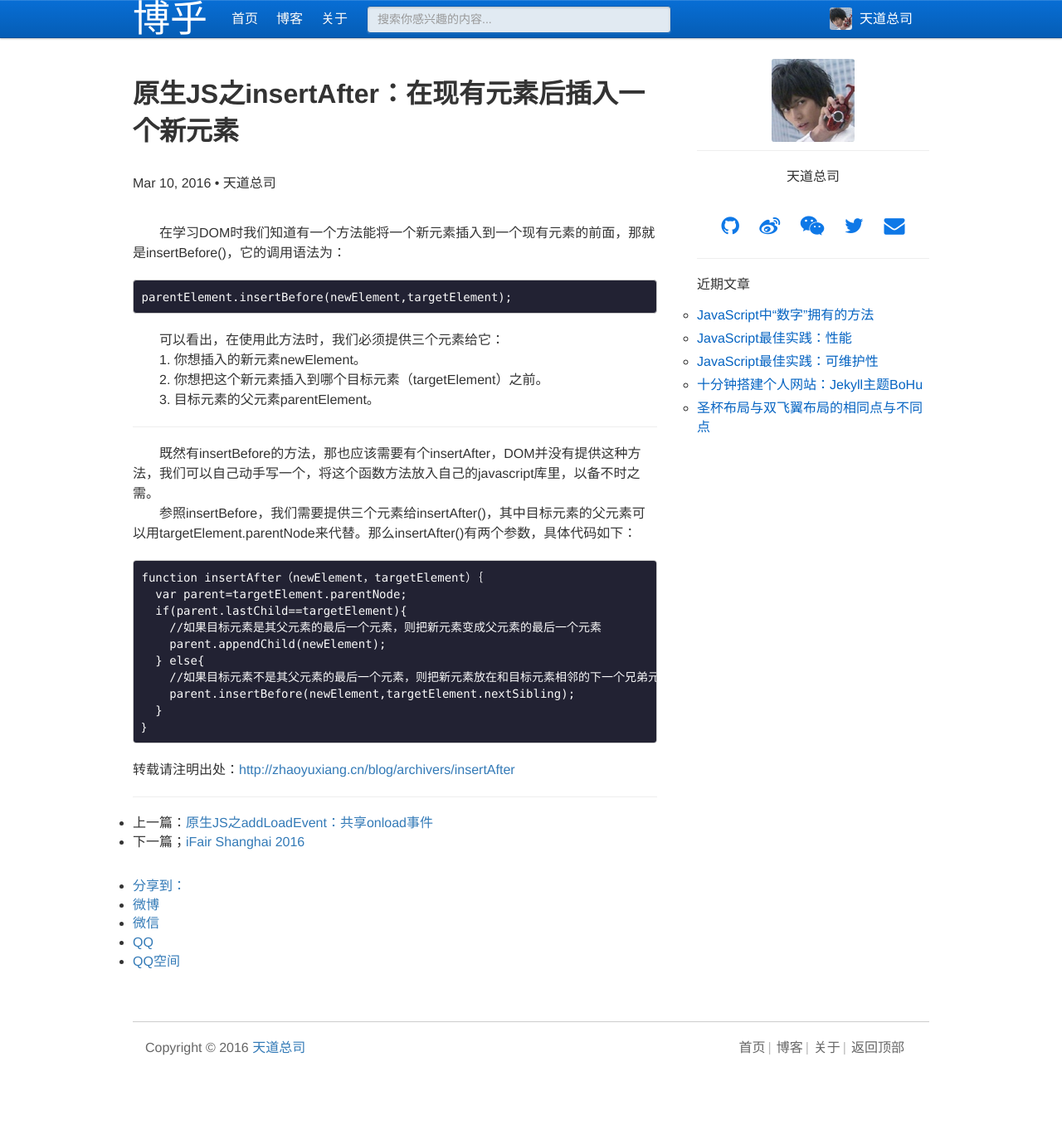
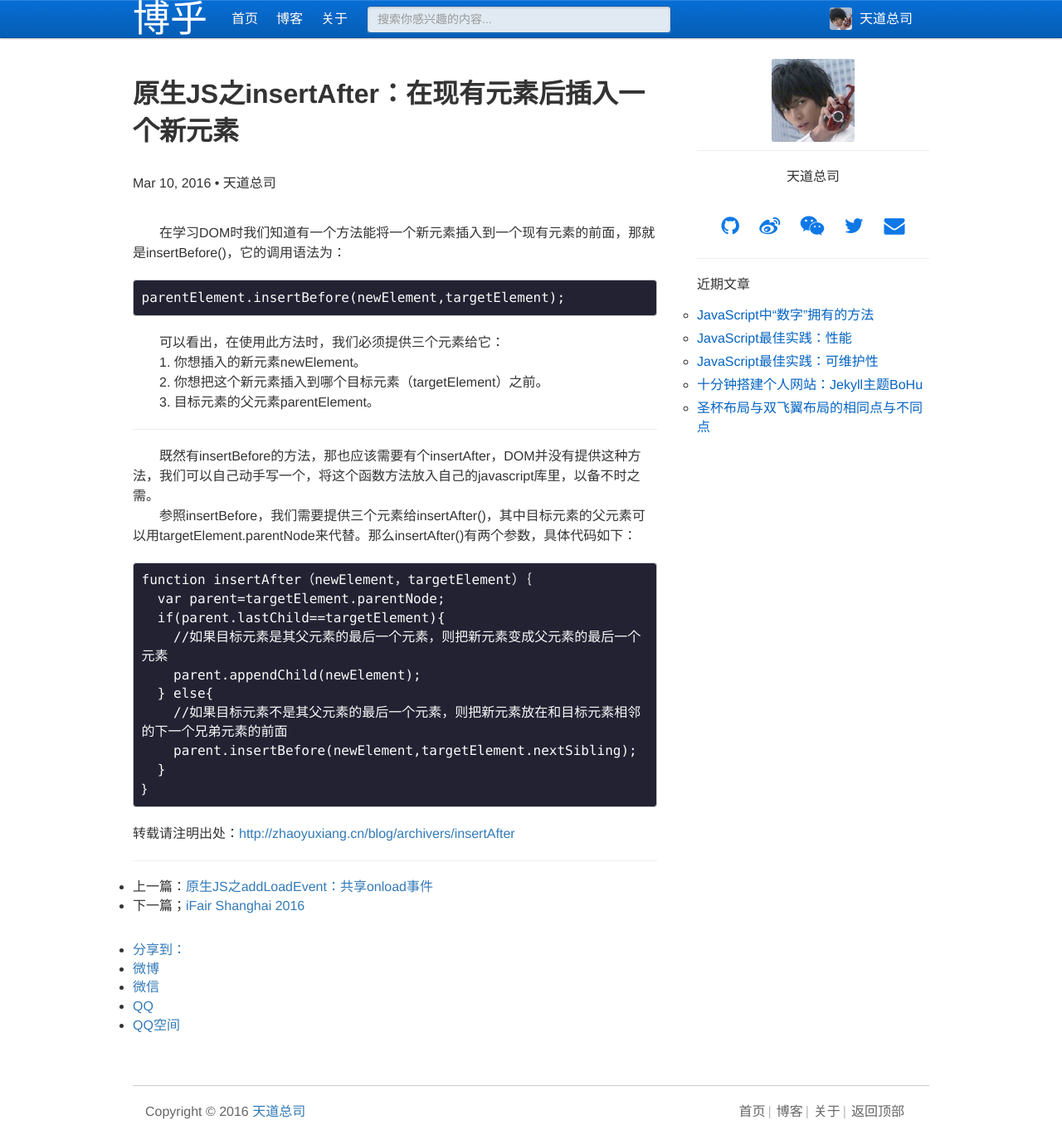
Before and after one commit to LLawlight/blog, a Jekyll site: the page built from _posts/2016-03-10-insertAfter.md, in a window 1280 px wide. Shown: the whole page at 83% size. Built offline with Jekyll 4.4.1, drawn with Linux system fonts in a browser that asks for light colours; comment, search, counter and statistics services are not loaded; before the commit the page ends 1285 px from its top, so only the background shows below that.

Commit message:
Revert "test"
This reverts commit f2d97a315865c5f1360c65cc65b07e83833a05a3.

```diff
--- a/_sass/main.scss
+++ b/_sass/main.scss
@@ -479,8 +479,6 @@ div.go-top div.stick {
 pre, pre code {
     color: #fafafa !important;
     background-color: #223 !important;
-    white-space: pre !important;
-    font-size: 14px !important;
 }
 pre {
     overflow-x: auto;
--- a/css/main.css
+++ b/css/main.css
@@ -410,9 +410,7 @@ div.go-top div.stick {
 /* 浠ｇ爜鏍峰紡 */
 pre, pre code {
   color: #fafafa !important;
-  background-color: #223 !important;
-  white-space: pre !important;
-  font-size: 14px !important; }
+  background-color: #223 !important; }
 
 pre {
   overflow-x: auto;
```
